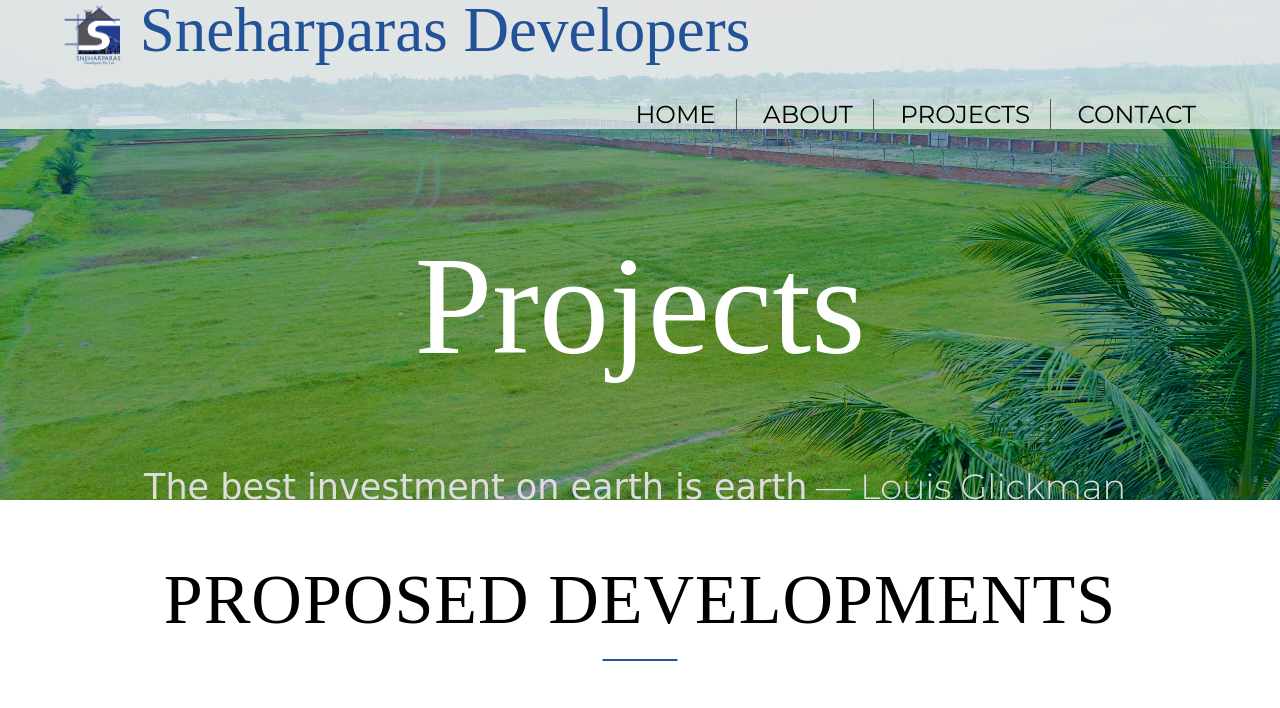
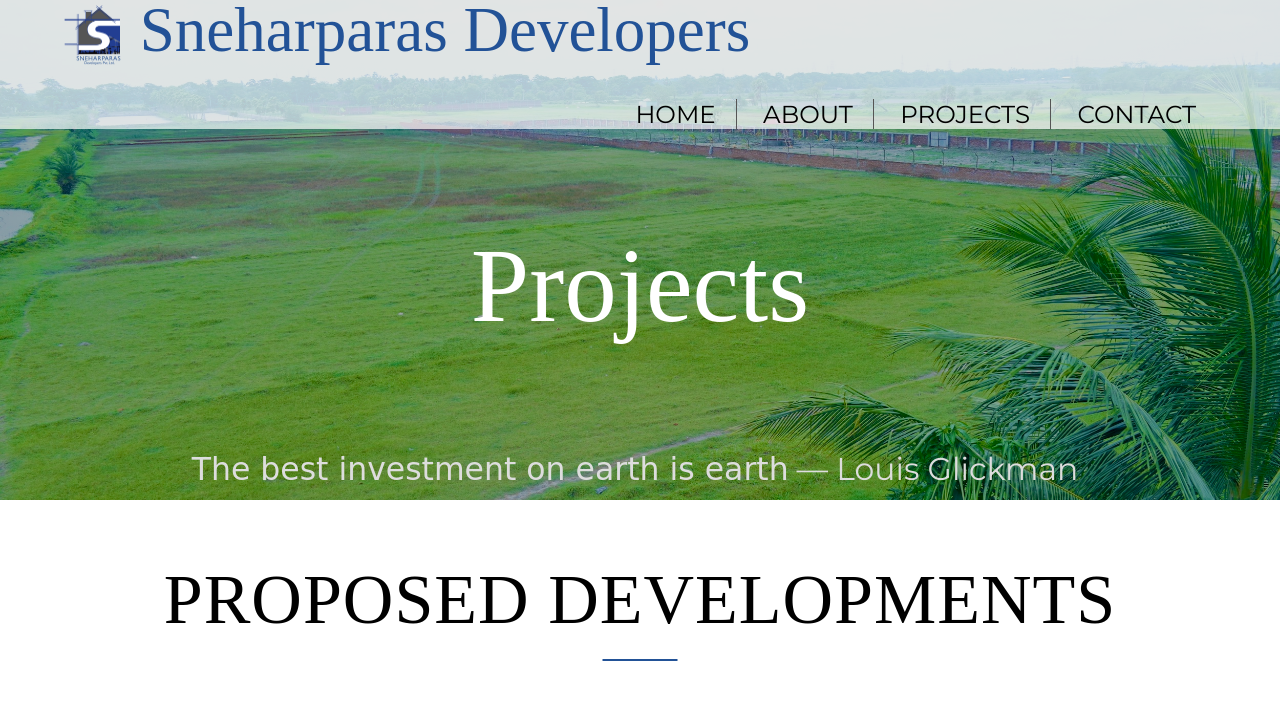
Before and after one commit to Aritra-Barman/sneharparas, a PHP site: page /projects.html in a window 1280 px wide. Shown: the top 708 px of the page. Run offline with PHP 8.4, Linux system fonts and the light colour scheme; some web fonts are replaced.

Commit message:
Add files via upload

```diff
--- a/css/projects.css
+++ b/css/projects.css
@@ -153,11 +153,8 @@ h1 {
     /*background-color: #225297;*/
 }
 
-.view-site-plan {
+.site-plan {
     cursor: zoom-in;
-}
-
-.site-plan {
     margin-top: 20px;
     width: 40%;
     height: auto;
--- a/css/queries.css
+++ b/css/queries.css
@@ -113,8 +113,27 @@
         }
 
         /*Projects Page*/
+        .page-header {
+            font-size: 300%;
+        }
+        .quote {
+            font-size: 90%;
+            font-weight: 400;
+            top: 450px;
+        }
+        .clearfix-media {
+            zoom: 1
+        }
+        .clearfix-media:after {
+            content: '.';
+            clear: both;
+            display: block;
+            height: 0;
+            visibility: hidden;
+        }
         .location-highlights {
-            font-weight: 400;
+            font-size: 110%;
+            font-weight: 500;
         }
         .site-plan {
             width: 90%;
```
